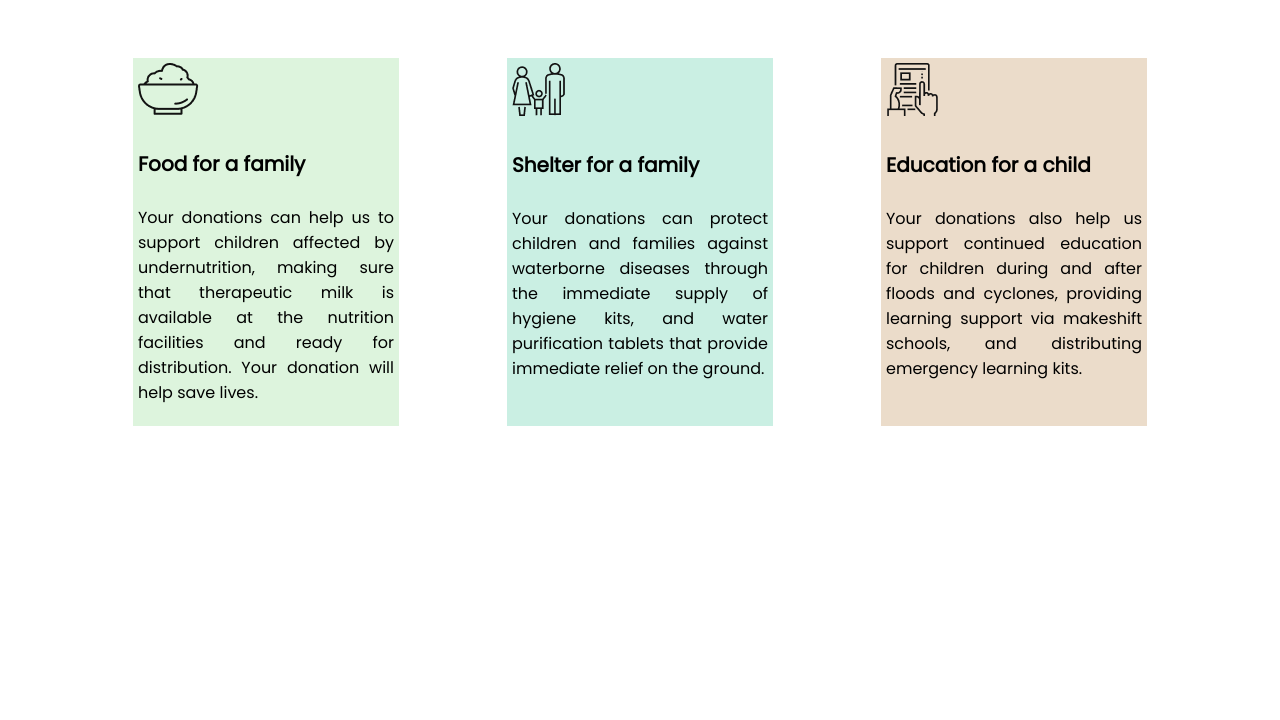
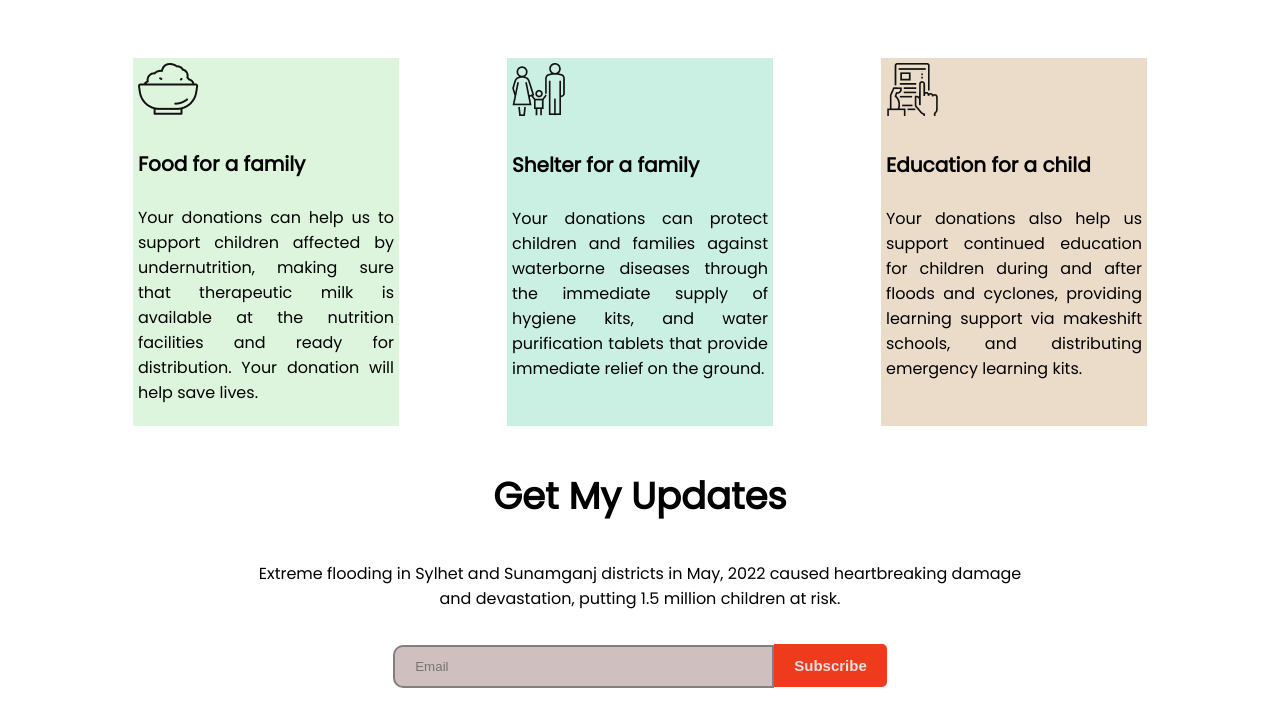
Before and after one commit to nahidn228/donate-today, a plain HTML site: page index.html in a window 1280 px wide. Shown: the part 1378-2098 px from the top of the page. Before the commit the page ends 1809 px from the top, so only its background shows below. Drawn offline with Linux system fonts and the light colour scheme.

Commit message:
email-section

```diff
--- a/index.html
+++ b/index.html
@@ -81,7 +81,25 @@
         </div>
 
       </div>
-    </section>
+      <section>
+
+      </section>
+      <section>
+        <div class="update">
+          <h3>Get My Updates</h3>
+          <p>Extreme flooding in Sylhet and Sunamganj districts in May, 2022 caused heartbreaking damage and devastation, putting 1.5 million children at risk.</p>
+          </div>
+          <div class="email">
+            <input type="email" size="40px" placeholder="Email"><button id="update-button">Subscribe</button>
+          </div>
+
+
+      </section>
+
+
 
   </body>
+  <footer class="footer">
+    <h4> <span>Donate</span> Today</h4>
+  </footer>
 </html>
--- a/style.css
+++ b/style.css
@@ -187,7 +187,6 @@ h2 {
 }
 .food{
   width: 25%;
-
   text-align: justify;
   padding: 5px;
   background-color: rgb(221, 244, 221);
@@ -208,3 +207,32 @@ h2 {
   background-color: rgb(235, 220, 202);
   margin: 5px;
 }
+.update{
+  text-align: center;
+  width: 60%;
+  padding-left: 20%;
+  padding-right: 20%;
+}
+.email{
+  text-align: center;
+  padding: 10px;
+}
+input[type=email] {
+
+  padding: 12px 20px;
+  margin: 8px 0 0 0 ;
+  box-sizing: border-box;
+  border: 2px solid gray;
+  border-radius: 10px 0px 0px 10px;
+  background-color: rgb(208, 191, 191);
+}
+#update-button{
+
+  padding: 13px 20px;
+  border: 15px;
+  background-color: rgb(237, 59, 28);
+  border-radius: 0px 5px 5px 0px;
+  color: rgb(232, 223, 223);
+  font-size: 15px;
+  font-weight: bold;
+  align-items: center;
```
